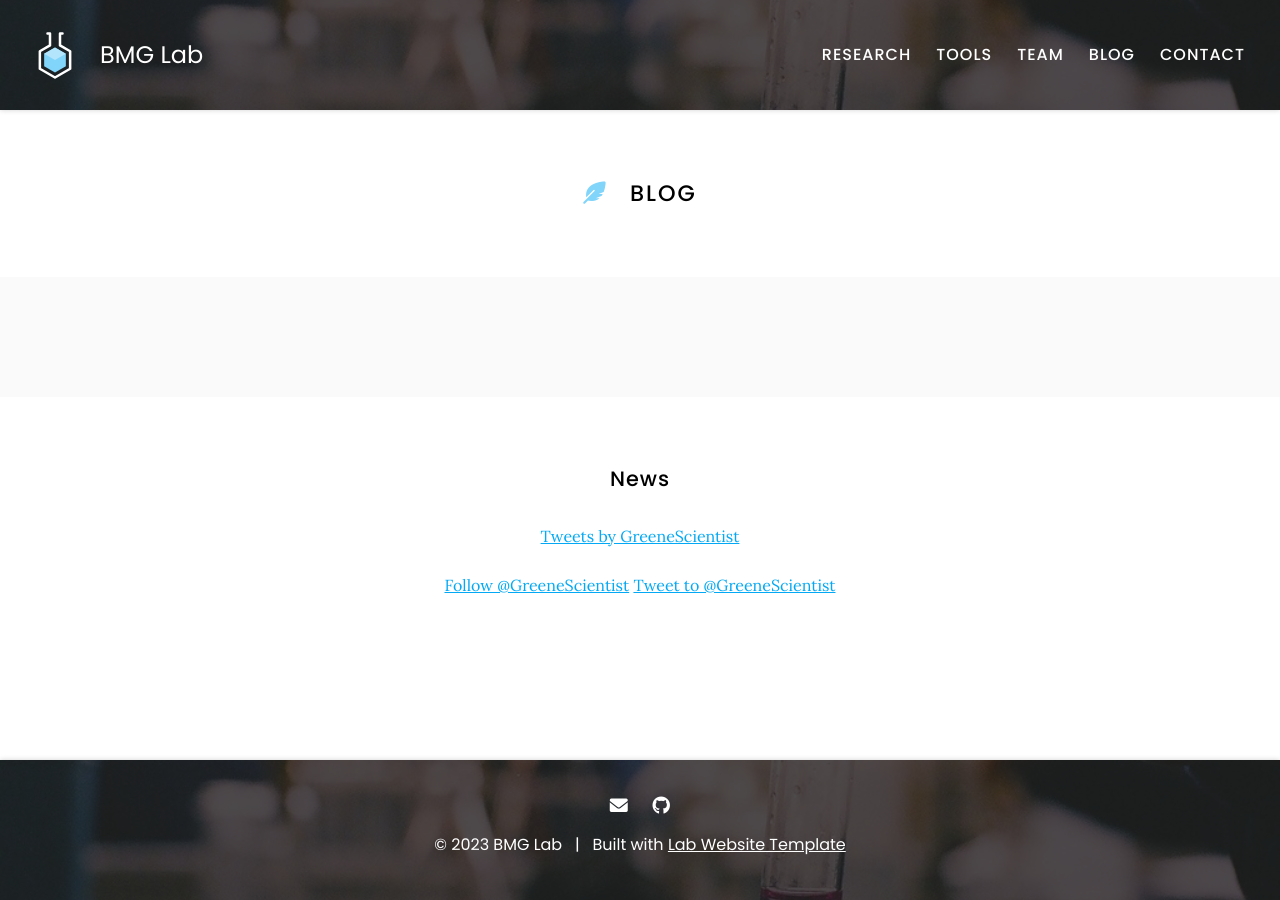
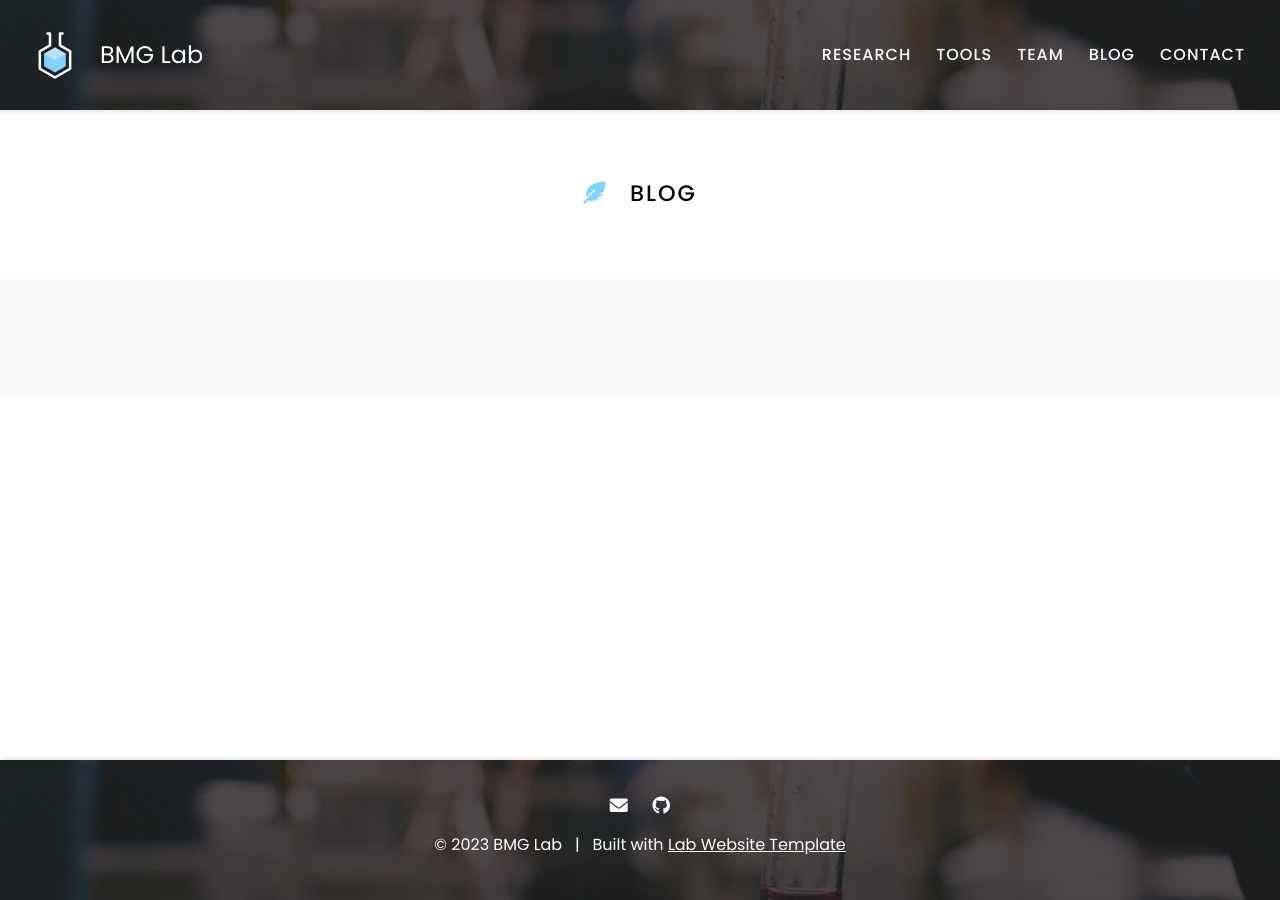
Before and after one commit to BMGLab/bmglab.github.io, a Jekyll site: the page built from blog/index.md, in a window 1280 px wide. Built offline with Jekyll 4.4.1, drawn with Linux system fonts in a browser that asks for light colours; comment, search, counter and statistics services are not loaded.

Commit message:
Update index.md

```diff
--- a/blog/index.md
+++ b/blog/index.md
@@ -14,14 +14,3 @@ nav:
 {% include list.html data="posts" component="post-excerpt" %}
 
 {% include section.html %}
-
-## News
-
-<!-- Twitter embeds from https://publish.twitter.com/ -->
-
-<a class="twitter-timeline" data-width="400" data-height="400" href="https://twitter.com/GreeneScientist?ref_src=twsrc%5Etfw">Tweets by GreeneScientist</a> <script async src="https://platform.twitter.com/widgets.js" charset="utf-8"></script>
-{:.center}
-
-<a href="https://twitter.com/GreeneScientist?ref_src=twsrc%5Etfw" class="twitter-follow-button" data-show-count="false">Follow @GreeneScientist</a><script async src="https://platform.twitter.com/widgets.js" charset="utf-8"></script>
-<a href="https://twitter.com/intent/tweet?screen_name=GreeneScientist&ref_src=twsrc%5Etfw" class="twitter-mention-button" data-show-count="false">Tweet to @GreeneScientist</a><script async src="https://platform.twitter.com/widgets.js" charset="utf-8"></script>
-{:.center}
```
